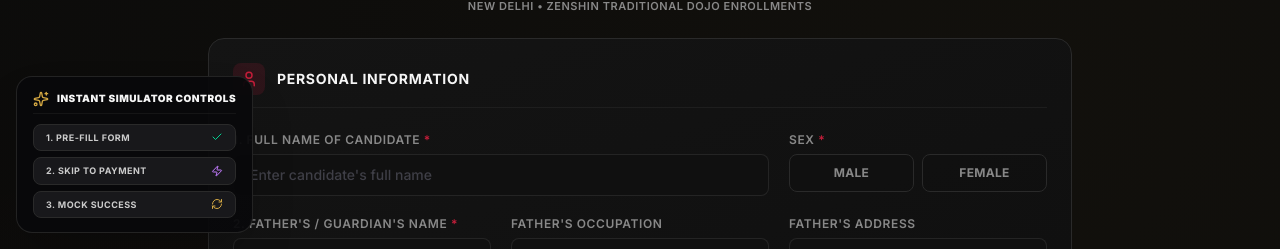
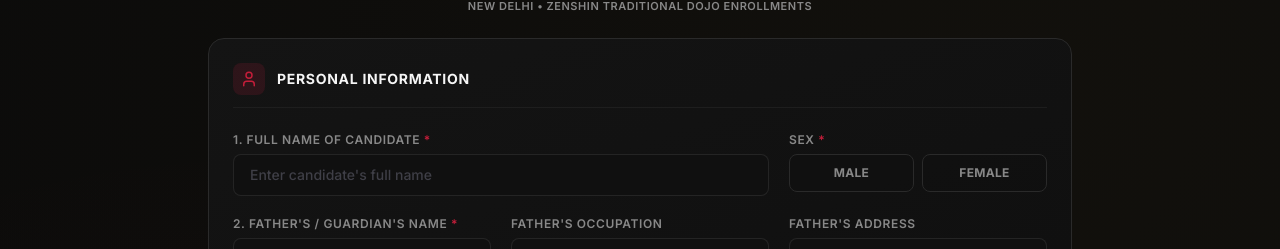
Before and after one commit to vishalblackbelt-cmd/Fee-collection-new-admission, a React (Vite) app: page / in a window 1280 px wide. Shown: the part 551-800 px from the top of the page. Built offline with nearby package versions, Linux system fonts and the light colour scheme; no server answers.

Commit message:
Remove floating quick sandbox testing bar
Removed the floating quick sandbox testing bar from the footer.

```diff
--- a/src/App.tsx
+++ b/src/App.tsx
@@ -335,50 +335,6 @@
         </p>
       </footer>
 
-      {/* FLOATING QUICK SANDBOX TESTING BAR (DIRECTIVE SPECIFIC) */}
-      <div className="fixed bottom-4 left-4 z-40 no-print flex flex-col gap-2">
-        <div className="bg-zinc-950/95 border border-dojo-border/80 px-4 py-3.5 rounded-2xl shadow-2xl flex flex-col gap-2.5 max-w-[280px]">
-          <div className="flex items-center gap-2 border-b border-dojo-border/40 pb-1.5">
-            <Sparkles className="text-dojo-gold w-4 h-4" />
-            <span className="text-[10px] font-black uppercase tracking-wider text-dojo-white">
-              Instant Simulator controls
-            </span>
-          </div>
-
-          <div className="flex flex-col gap-1.5">
-            {/* Control 1: Instantly populate form for testing */}
-            <button
-              onClick={handlePrefillTestData}
-              className="flex items-center justify-between bg-zinc-900 hover:bg-zinc-800 border border-dojo-border px-3 py-1.5 rounded-lg text-[9px] font-bold uppercase tracking-wider text-dojo-light-gray transition-all cursor-pointer"
-              title="Pre-fills form values"
-            >
-              <span>1. Pre-fill Form</span>
-              <Check className="w-3 h-3 text-emerald-400" />
-            </button>
-
-            {/* Control 2: Bypass Form step instantly to test payment links */}
-            <button
-              onClick={handleSkipToCheckout}
-              className="flex items-center justify-between bg-zinc-900 hover:bg-zinc-800 border border-dojo-border px-3 py-1.5 rounded-lg text-[9px] font-bold uppercase tracking-wider text-dojo-light-gray transition-all cursor-pointer"
-              title="Fast forwards directly to payment view"
-            >
-              <span>2. Skip to Payment</span>
-              <Zap className="w-3 h-3 text-purple-400" />
-            </button>
-
-            {/* Control 3: Simulate redirect instantly */}
-            <button
-              onClick={handleBypassToCertificate}
-              className="flex items-center justify-between bg-zinc-900 hover:bg-zinc-800 border border-dojo-border px-3 py-1.5 rounded-lg text-[9px] font-bold uppercase tracking-wider text-dojo-light-gray transition-all cursor-pointer"
-              title="Bypasses both steps and redirects to confirmation view"
-            >
-              <span>3. Mock success</span>
-              <RefreshCw className="w-3 h-3 text-dojo-gold" />
-            </button>
-          </div>
-        </div>
-      </div>
-
-    </div>
+     </div>
   );
 }
```
